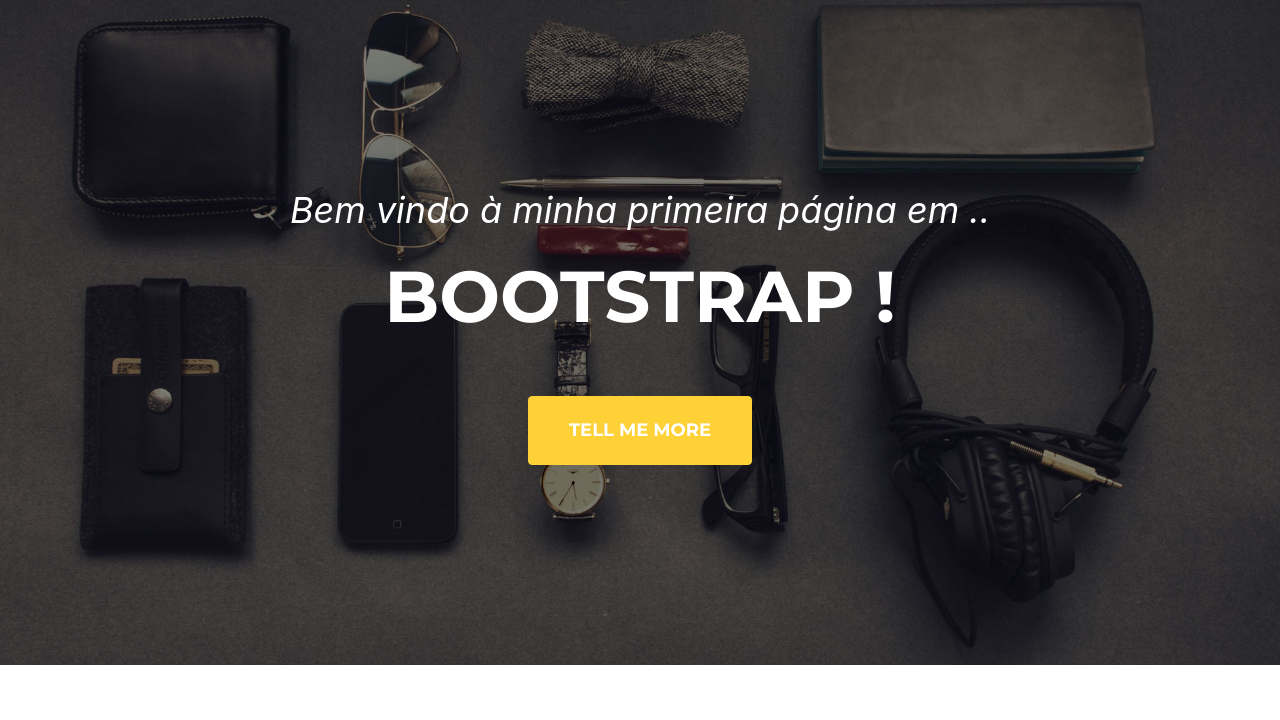
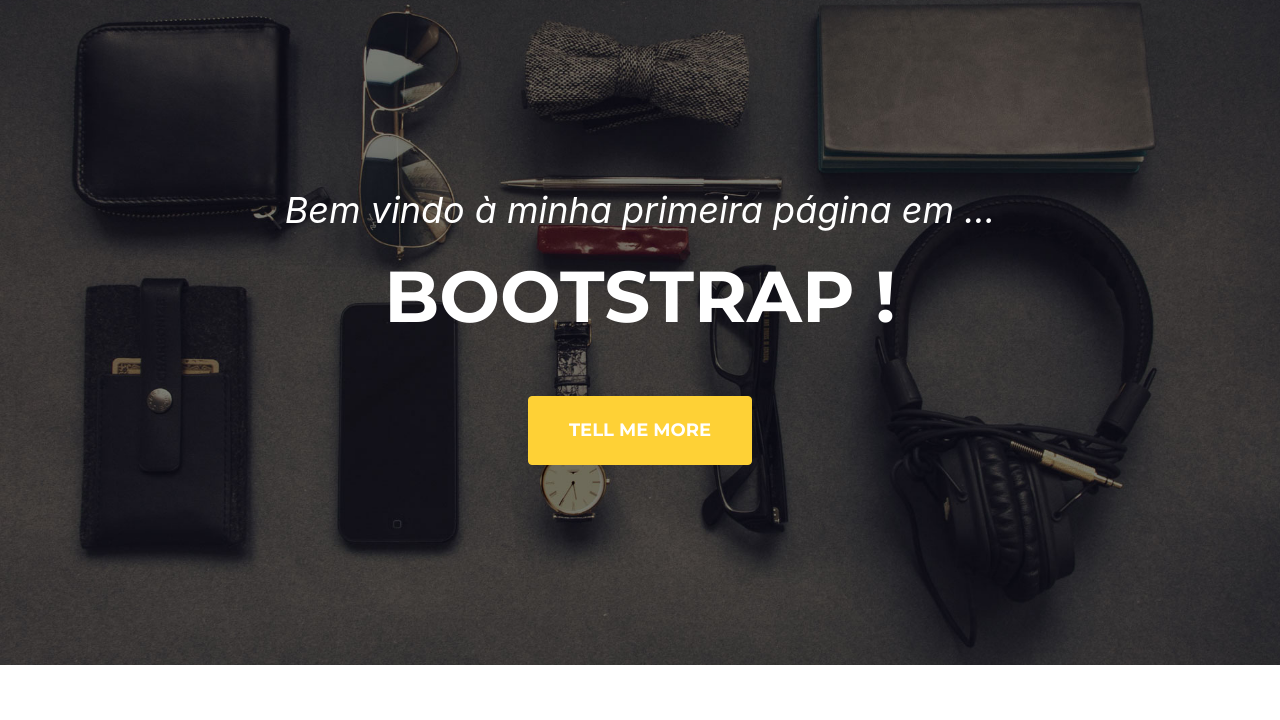
Before and after one commit to hjrodrigues/bootstrap, a plain HTML site: page index.html in a window 1280 px wide. Shown: the part 80-800 px from the top of the page. Drawn offline with nearby package versions, Linux system fonts and the light colour scheme; a web font is replaced by a local one.

Commit message:
Update index.html

```diff
--- a/index.html
+++ b/index.html
@@ -39,7 +39,7 @@
         <!-- Masthead-->
         <header class="masthead">
             <div class="container">
-                <div class="masthead-subheading">Bem vindo à minha primeira página em ..</div>
+                <div class="masthead-subheading">Bem vindo à minha primeira página em ...</div>
                 <div class="masthead-heading text-uppercase"> BootStrap ! </div>
                 <a class="btn btn-primary btn-xl text-uppercase js-scroll-trigger" href="#services">Tell Me More</a>
             </div>
```
